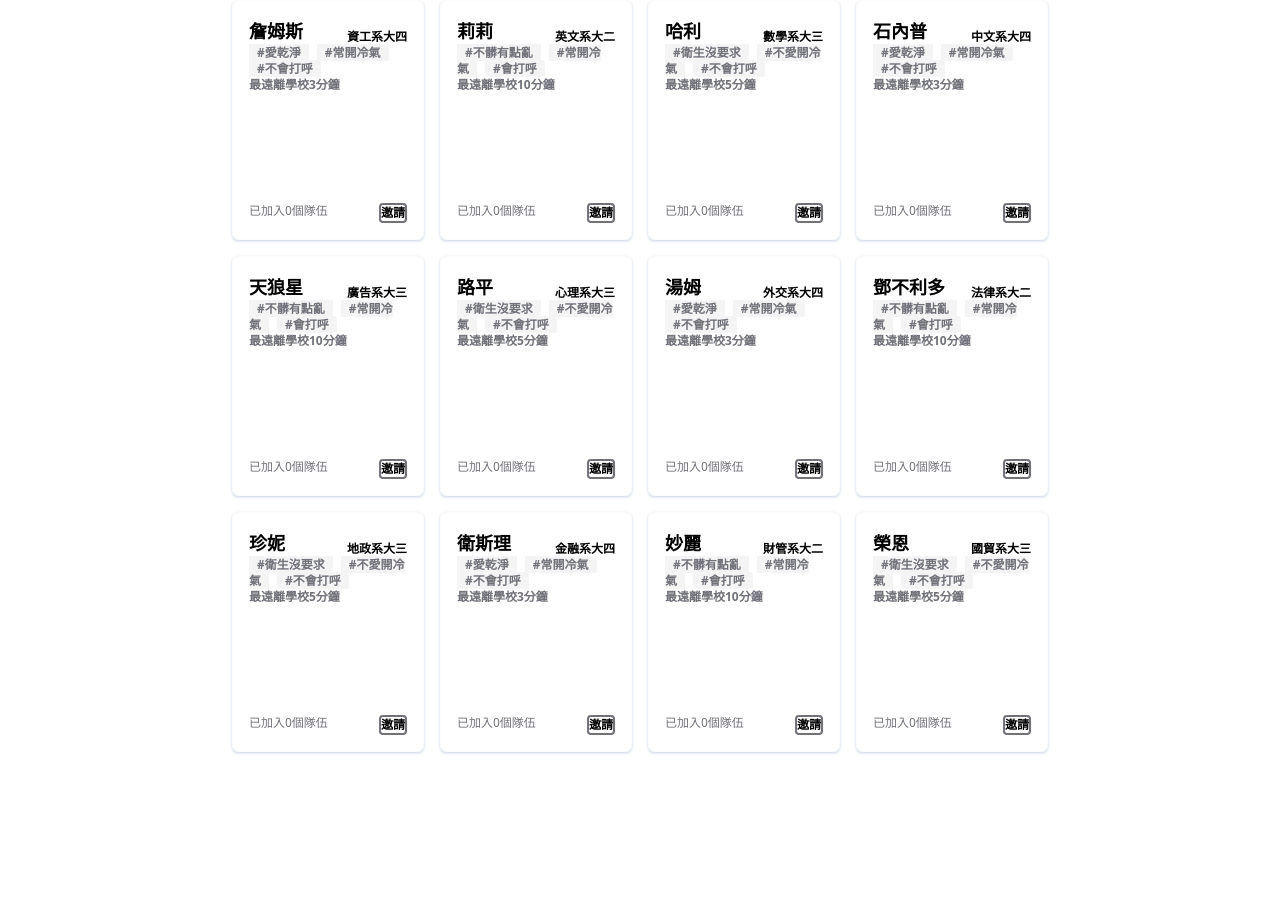
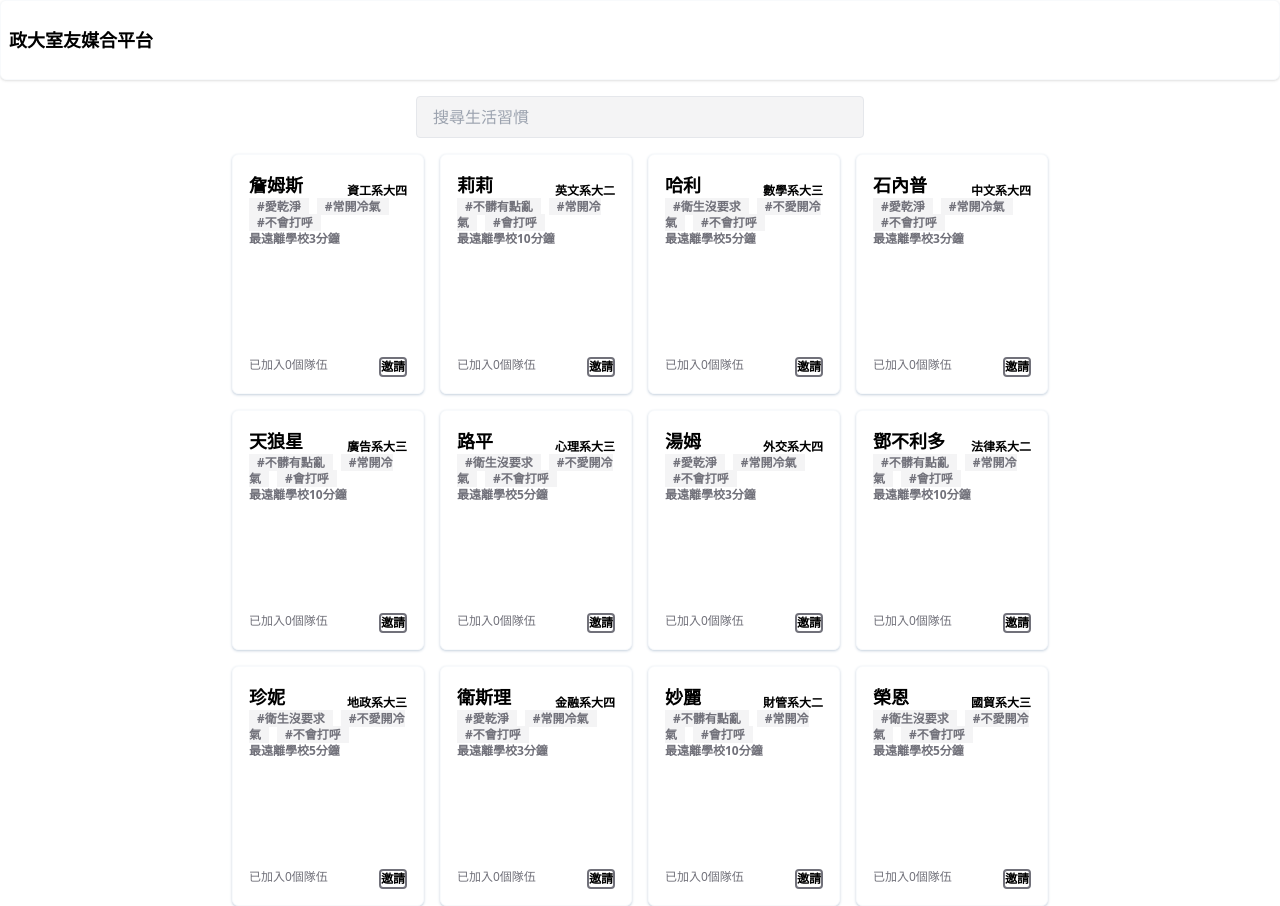
Before and after one commit to z15r7/dorm, a Vue app in the folder frontend/: page / in a window 1280 px wide. Before the commit the page ends 800 px from the top, so only its background shows below. Built offline with nearby package versions, Linux system fonts and the light colour scheme.

Commit message:
search bar and title

```diff
--- /dev/null
+++ b/frontend/src/components/Header.vue
@@ -0,0 +1,21 @@
+<template>
+
+    <div class="flex justify-between">
+        <div class="flex place-items-center shadow border border-slate-50 bg-white p-2 rounded-md w-full h-20">
+            <p class="text-lg font-bold">{{ title }}</p>
+        </div>
+
+    </div>
+        <div class="flex justify-center my-4">
+            <input type="text" placeholder="搜尋生活習慣" class="border bg-zinc-100 rounded py-2 px-4 w-full max-w-md">
+        </div>
+  </template>
+
+
+  <script>
+  export default {
+    data: () => ({
+        title: "政大室友媒合平台",
+    })
+  };
+  </script>
--- /dev/null
+++ b/frontend/src/components/Main.vue
@@ -0,0 +1,20 @@
+<template>
+    <div class="w-full max-w-full item-center flex-row flex-grow-0 bg-white space-y-4 min-h-screen">
+      <Header />
+      <div class="flex justify-center items-center">
+        <Roommates />
+      </div>
+    </div>
+  </template>
+
+  <script>
+  import Roommates from '/src/components/Roommates.vue';
+  import Header from '/src/components/Header.vue';
+
+  export default {
+    components: {
+      Header,
+      Roommates,
+    },
+  };
+  </script>
--- a/frontend/src/pages/Home.vue
+++ b/frontend/src/pages/Home.vue
@@ -1,10 +1,10 @@
 <template>
   <div class="flex justify-center">
-    <Roommates />
+    <Main />
   </div>
 </template>
 
 <script setup>
-    import Roommates from '../components/Roommates.vue';
+    import Main from '../components/Main.vue';
 
 </script>
```
